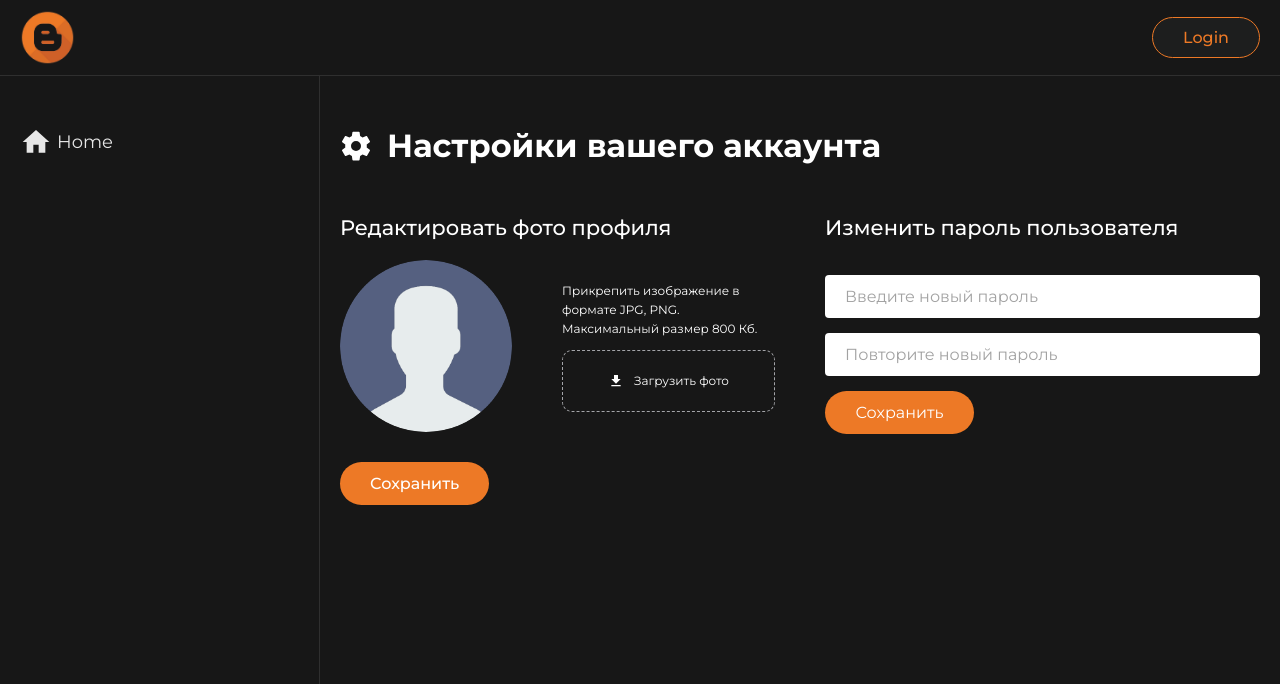
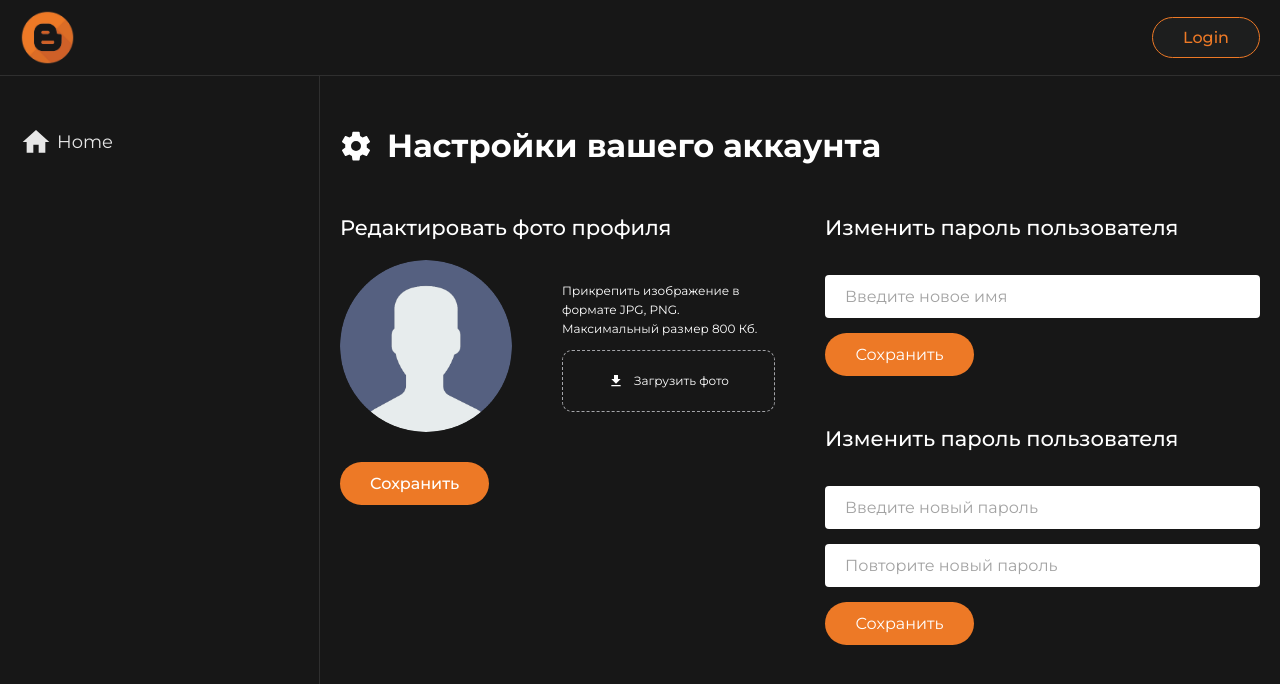
Before and after one commit to Bazl1/Bloggy, a React (Vite) app in the folder client/: page /account in a window 1280 px wide. Shown: the top 684 px of the page. Built offline with nearby package versions, Linux system fonts and the light colour scheme.

Commit message:
Add ChangeName and Fix styles

```diff
--- a/client/src/assets/styles/global.scss
+++ b/client/src/assets/styles/global.scss
@@ -3,6 +3,8 @@
 html,
 body {
     height: 100%;
+    margin: 0;
+    padding: 0;
 }
 
 html {
@@ -15,6 +17,7 @@ body {
     line-height: normal;
     font-weight: 400;
     color: #fff;
+    background: #171717;
 }
 
 .wrapper {
@@ -24,6 +27,8 @@ body {
 }
 
 .main {
+    min-height: calc(100vh - 76px);
+    height: auto;
     flex: 1 0 auto;
 }
 
--- /dev/null
+++ b/client/src/components/ChangeName/ChangeName.module.scss
@@ -0,0 +1,56 @@
+.account {
+    &__name_form {
+        max-width: 480px;
+        width: 100%;
+        display: flex;
+        flex-direction: column;
+        gap: 15px;
+        margin-bottom: 50px;
+    }
+
+    &__sub_title {
+        font-size: 21px;
+        font-weight: 500;
+        color: #fff;
+        margin-bottom: 20px;
+    }
+
+    &__input {
+        outline: none;
+        border: none;
+        padding: 12px 20px;
+        border-radius: 4px;
+        font-size: 16px;
+        font-weight: 500;
+        color: #171717;
+
+        &::placeholder {
+            font-size: 16px;
+            font-weight: 400;
+            color: rgba(#171717, .4);
+        }
+
+        &:focus {
+            box-shadow: 0 0 10px #fff;
+        }
+    }
+
+    &__btn {
+        max-width: 149px;
+        display: flex;
+        justify-content: center;
+        outline: none;
+        border: none;
+        font-size: 16px;
+        color: #fff;
+        background: #ed7926;
+        padding: 12px 30px;
+        cursor: pointer;
+        border-radius: 50px;
+        transition: background .3s;
+
+        &:hover {
+            background: #dc6d26;
+        }
+    }
+}
--- /dev/null
+++ b/client/src/components/ChangeName/ChangeName.tsx
@@ -0,0 +1,21 @@
+import { useContext, useState } from "react"
+import s from './ChangeName.module.scss'
+import { Context } from "../../main";
+import { observer } from "mobx-react-lite";
+
+const ChangeName: React.FC = () => {
+    const [newName, setNewName] = useState<string>('');
+
+    const { store } = useContext(Context);
+
+
+    return (
+        <form className={s.account__name_form}>
+            <h3 className={s.account__sub_title}>Изменить пароль пользователя</h3>
+            <input onChange={(e) => setNewName(e.target.value)} value={newName} className={s.account__input} type="text" placeholder='Введите новое имя' required />
+            <button className={s.account__btn} onClick={() => store.ChangeName(newName)} >Сохранить</button>
+        </form>
+    )
+}
+
+export default observer(ChangeName)
--- /dev/null
+++ b/client/src/components/ChangePassword/ChangePassword.module.scss
@@ -0,0 +1,55 @@
+.account {
+    &__sub_title {
+        font-size: 21px;
+        font-weight: 500;
+        color: #fff;
+        margin-bottom: 20px;
+    }
+
+    &__password_form {
+        max-width: 480px;
+        width: 100%;
+        display: flex;
+        flex-direction: column;
+        gap: 15px;
+    }
+
+    &__input {
+        outline: none;
+        border: none;
+        padding: 12px 20px;
+        border-radius: 4px;
+        font-size: 16px;
+        font-weight: 500;
+        color: #171717;
+
+        &::placeholder {
+            font-size: 16px;
+            font-weight: 400;
+            color: rgba(#171717, .4);
+        }
+
+        &:focus {
+            box-shadow: 0 0 10px #fff;
+        }
+    }
+
+    &__btn {
+        max-width: 149px;
+        display: flex;
+        justify-content: center;
+        outline: none;
+        border: none;
+        font-size: 16px;
+        color: #fff;
+        background: #ed7926;
+        padding: 12px 30px;
+        cursor: pointer;
+        border-radius: 50px;
+        transition: background .3s;
+
+        &:hover {
+            background: #dc6d26;
+        }
+    }
+}
--- /dev/null
+++ b/client/src/components/ChangePassword/ChangePassword.tsx
@@ -0,0 +1,30 @@
+import { useContext, useState } from 'react';
+import s from './ChangePassword.module.scss'
+import { Context } from '../../main';
+import { observer } from 'mobx-react-lite';
+
+const ChangePassword: React.FC = () => {
+    const [newPassword, setNewPassword] = useState<string>('');
+    const [repeatPassword, setRepeatPassword] = useState<string>('');
+
+
+    const { store } = useContext(Context);
+
+    const Submit = () => {
+        if (newPassword && repeatPassword && newPassword !== repeatPassword) {
+            return alert("Пароли не совпадают!");
+        }
+
+        return store.ChangePassword(newPassword);
+    }
+    return (
+        <form className={s.account__password_form}>
+            <h3 className={s.account__sub_title}>Изменить пароль пользователя</h3>
+            <input onChange={(e) => setNewPassword(e.target.value)} value={newPassword} className={s.account__input} type="password" placeholder='Введите новый пароль' required />
+            <input onChange={(e) => setRepeatPassword(e.target.value)} value={repeatPassword} className={s.account__input} type="password" placeholder='Повторите новый пароль' required />
+            <button className={s.account__btn} onClick={Submit}>Сохранить</button>
+        </form>
+    )
+}
+
+export default observer(ChangePassword)
--- a/client/src/components/Sidebar/Sidebar.module.scss
+++ b/client/src/components/Sidebar/Sidebar.module.scss
@@ -16,7 +16,6 @@
     }
 
     &_container {
-        height: calc(100vh - 76px);
         display: grid;
         grid-template-columns: 320px 1fr;
         max-width: 1920px;
--- a/client/src/pages/AccountPage/AccountPage.module.scss
+++ b/client/src/pages/AccountPage/AccountPage.module.scss
@@ -31,49 +31,4 @@
         color: #fff;
         margin-bottom: 20px;
     }
-
-    &__password_form {
-        display: flex;
-        flex-direction: column;
-        gap: 15px;
-    }
-
-    &__input {
-        outline: none;
-        border: none;
-        padding: 12px 20px;
-        border-radius: 4px;
-        font-size: 16px;
-        font-weight: 500;
-        color: #171717;
-
-        &::placeholder {
-            font-size: 16px;
-            font-weight: 400;
-            color: rgba(#171717, .4);
-        }
-
-        &:focus {
-            box-shadow: 0 0 10px #fff;
-        }
-    }
-
-    &__btn {
-        max-width: 149px;
-        display: flex;
-        justify-content: center;
-        outline: none;
-        border: none;
-        font-size: 16px;
-        color: #fff;
-        background: #ed7926;
-        padding: 12px 30px;
-        cursor: pointer;
-        border-radius: 50px;
-        transition: background .3s;
-
-        &:hover {
-            background: #dc6d26;
-        }
-    }
 }
--- a/client/src/pages/AccountPage/AccountPage.tsx
+++ b/client/src/pages/AccountPage/AccountPage.tsx
@@ -1,24 +1,10 @@
 import s from './AccountPage.module.scss';
 import { IoSettingsSharp } from "react-icons/io5";
 import FileInputImg from '../../components/FileInputImg/FileInputImg';
-import { useContext, useState } from 'react';
-import { Context } from '../../main';
+import ChangePassword from '../../components/ChangePassword/ChangePassword';
+import ChangeName from '../../components/ChangeName/ChangeName';
 
 const AccountPage: React.FC = () => {
-    const [newPassword, setNewPassword] = useState<string>('');
-    const [repeatPassword, setRepeatPassword] = useState<string>('');
-
-
-    const { store } = useContext(Context);
-
-    const Submit = () => {
-        if (newPassword && repeatPassword && newPassword !== repeatPassword) {
-            return alert("Пароли не совпадают!");
-        }
-
-        return store.ChangePassword(newPassword);
-    }
-
 
     return (
         <section className={s.account}>
@@ -31,12 +17,8 @@ const AccountPage: React.FC = () => {
                             <FileInputImg />
                         </div>
                         <div className={s.account__columns}>
-                            <div className={s.account__password_form}>
-                                <h3 className={s.account__sub_title}>Изменить пароль пользователя</h3>
-                                <input onChange={(e) => setNewPassword(e.target.value)} value={newPassword} className={s.account__input} type="password" placeholder='Введите новый пароль' required />
-                                <input onChange={(e) => setRepeatPassword(e.target.value)} value={repeatPassword} className={s.account__input} type="password" placeholder='Повторите новый пароль' required />
-                                <button className={s.account__btn} onClick={Submit}>Сохранить</button>
-                            </div>
+                            <ChangeName />
+                            <ChangePassword />
                         </div>
                     </div>
                 </div>
--- a/client/src/service/SettingService.ts
+++ b/client/src/service/SettingService.ts
@@ -10,4 +10,8 @@ export default class SettingService {
     static async ChangePassword(password: string): Promise<AxiosResponse<AuthResponse>> {
         return $api.put<AuthResponse>('/accounts/change-password', { password })
     }
+
+    static async ChangeName(name: string): Promise<AxiosResponse<AuthResponse>> {
+        return $api.put<AuthResponse>('/accounts/my', { name })
+    }
 }
--- a/client/src/store/store.ts
+++ b/client/src/store/store.ts
@@ -96,4 +96,13 @@ export default class Store {
             console.log(error)
         }
     }
+
+    async ChangeName(name: string) {
+        try {
+            const response = await SettingService.ChangeName(name);
+            this.setUser(response.data.result.user);
+        } catch (error) {
+            console.log(error)
+        }
+    }
 }
```
